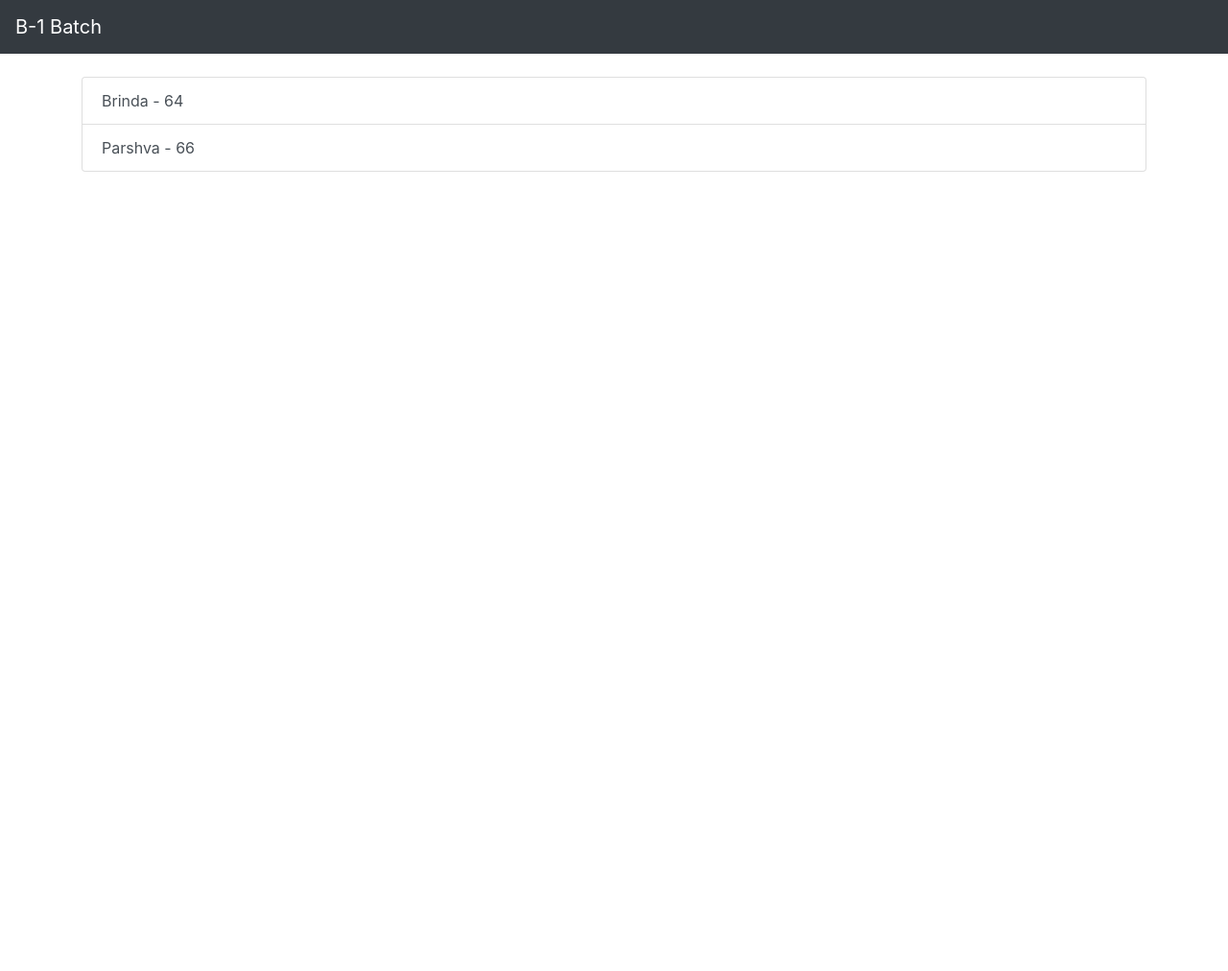
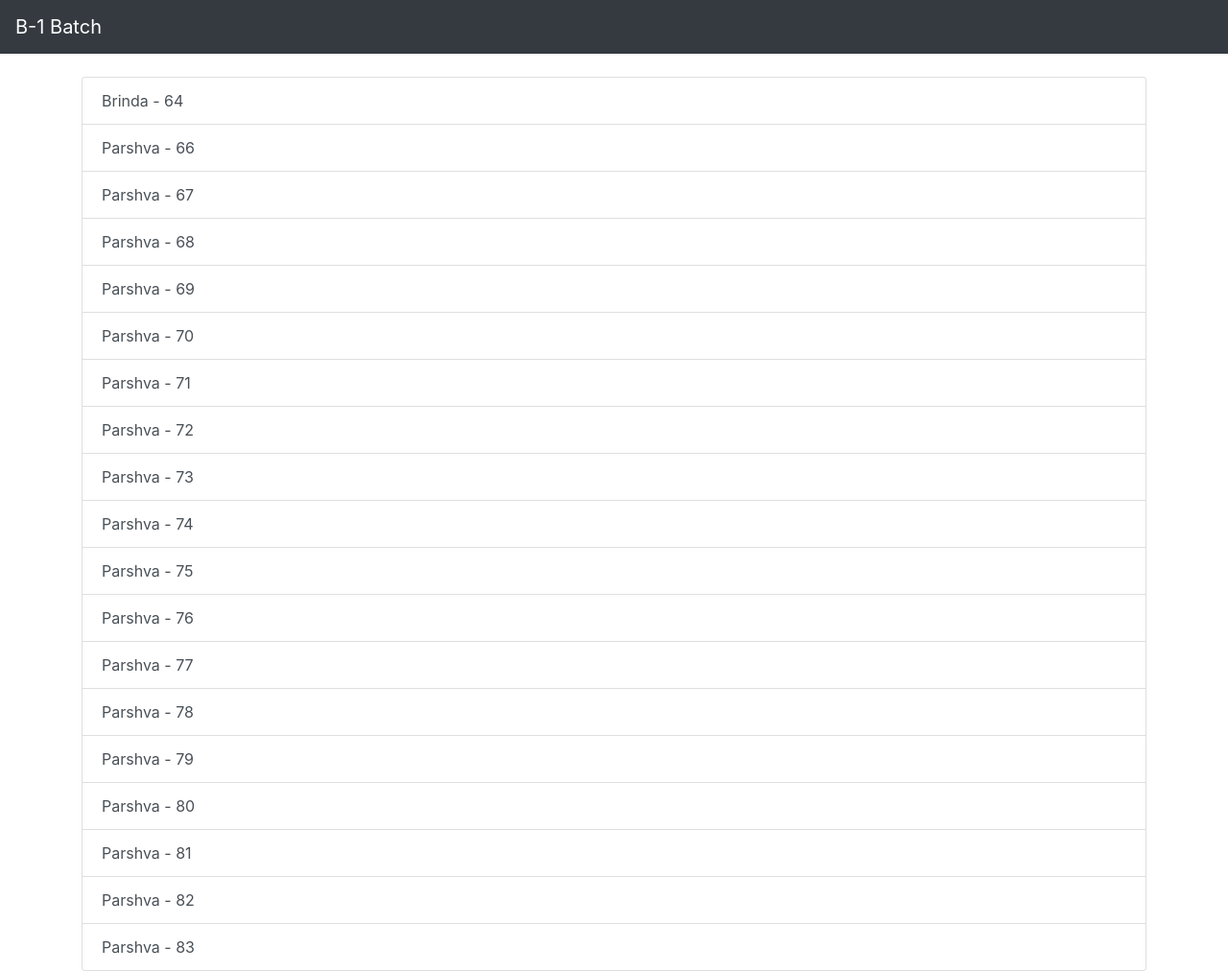
Before and after one commit to sangramdesai123/B1_OSL, a plain HTML site: page index.html in a window 1280 px wide. Shown: the whole page at 96% size. Before the commit the page ends 800 px from the top, so only its background shows below. Drawn offline with nearby package versions, Linux system fonts and the light colour scheme.

Commit message:
change index file

```diff
--- a/index.html
+++ b/index.html
@@ -22,7 +22,24 @@
 
  <div class="list-group">
   <a href="view/1611064.html" class="list-group-item list-group-item-action">Brinda - 64</a>
-  <a href="view/parshva.html" class="list-group-item list-group-item-action">Parshva - 66</a>
+  <a href="view/1611066.html" class="list-group-item list-group-item-action">Parshva - 66</a>
+  <a href="view/1611067.html" class="list-group-item list-group-item-action">Parshva - 67</a>
+  <a href="view/1611068.html" class="list-group-item list-group-item-action">Parshva - 68</a>
+  <a href="view/1611069.html" class="list-group-item list-group-item-action">Parshva - 69</a>
+  <a href="view/1611070.html" class="list-group-item list-group-item-action">Parshva - 70</a>
+  <a href="view/1611071.html" class="list-group-item list-group-item-action">Parshva - 71</a>
+  <a href="view/1611072.html" class="list-group-item list-group-item-action">Parshva - 72</a>
+  <a href="view/1611073.html" class="list-group-item list-group-item-action">Parshva - 73</a>
+  <a href="view/1611074.html" class="list-group-item list-group-item-action">Parshva - 74</a>
+  <a href="view/1611075.html" class="list-group-item list-group-item-action">Parshva - 75</a>
+  <a href="view/1611076.html" class="list-group-item list-group-item-action">Parshva - 76</a>
+  <a href="view/1611077.html" class="list-group-item list-group-item-action">Parshva - 77</a>
+  <a href="view/1611078.html" class="list-group-item list-group-item-action">Parshva - 78</a>
+  <a href="view/1611079.html" class="list-group-item list-group-item-action">Parshva - 79</a>
+  <a href="view/1611080.html" class="list-group-item list-group-item-action">Parshva - 80</a>
+  <a href="view/1611081.html" class="list-group-item list-group-item-action">Parshva - 81</a>
+  <a href="view/1611082.html" class="list-group-item list-group-item-action">Parshva - 82</a>
+  <a href="view/1611083.html" class="list-group-item list-group-item-action">Parshva - 83</a>
 </div>
 
 </div>
```
